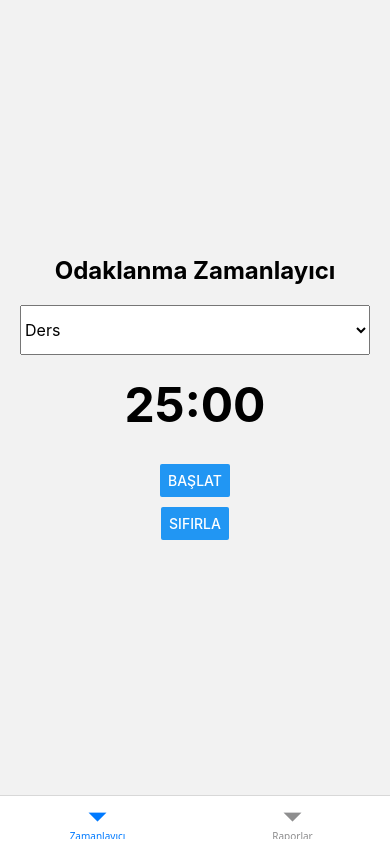
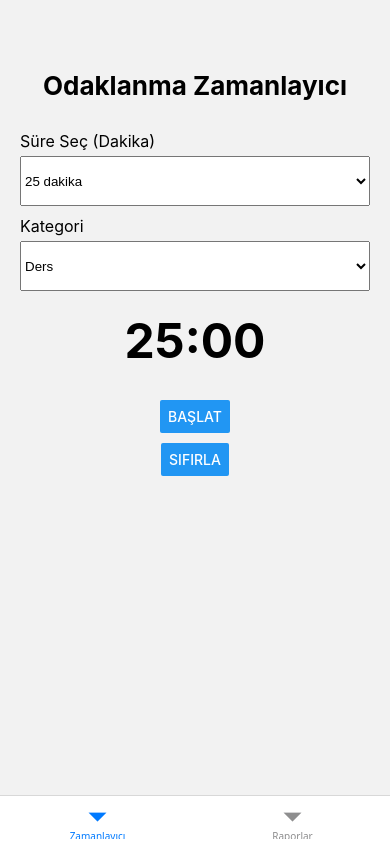
Before and after one commit to sllayy/Mobil-dev-Repo, a React Native app: screen / in a window 390 px wide. Built offline with nearby package versions, Linux system fonts and the light colour scheme.

Commit message:
Add adjustable duration picker to HomeScreen (React Native)

```diff
--- a/src/screens/HomeScreen.js
+++ b/src/screens/HomeScreen.js
@@ -1,16 +1,32 @@
+import { Picker } from '@react-native-picker/picker';
 import { useState } from 'react';
-import { Picker, StyleSheet, Text, View } from 'react-native';
+import { StyleSheet, Text, View } from 'react-native';
 import Timer from '../components/Timer';
 
 export default function HomeScreen() {
   const [category, setCategory] = useState('Ders');
-  const [duration, setDuration] = useState(25 * 60); // 25 dakika
+  const [duration, setDuration] = useState(25 * 60); // saniye cinsinden
 
   return (
     <View style={styles.container}>
       <Text style={styles.title}>Odaklanma Zamanlayıcı</Text>
 
-      {/* Kategori seçimi */}
+      {/* SÜRE SEÇİCİ */}
+      <Text style={styles.label}>Süre Seç (Dakika)</Text>
+      <Picker
+        selectedValue={duration}
+        onValueChange={(v) => setDuration(v)}
+        style={styles.picker}
+      >
+        <Picker.Item label="5 dakika" value={5 * 60} />
+        <Picker.Item label="15 dakika" value={15 * 60} />
+        <Picker.Item label="25 dakika" value={25 * 60} />
+        <Picker.Item label="45 dakika" value={45 * 60} />
+        <Picker.Item label="60 dakika" value={60 * 60} />
+      </Picker>
+
+      {/* KATEGORİ */}
+      <Text style={styles.label}>Kategori</Text>
       <Picker
         selectedValue={category}
         onValueChange={(v) => setCategory(v)}
@@ -23,13 +39,13 @@ export default function HomeScreen() {
       </Picker>
 
       <Timer duration={duration} category={category} />
-
     </View>
   );
 }
 
 const styles = StyleSheet.create({
-  container: { flex: 1, padding: 20, justifyContent: 'center' },
-  title: { fontSize: 24, fontWeight: 'bold', marginBottom: 20, textAlign: 'center' },
+  container: { flex: 1, padding: 20, marginTop: 50 },
+  title: { fontSize: 26, fontWeight: 'bold', textAlign: 'center', marginBottom: 20 },
+  label: { fontSize: 16, marginTop: 10, marginBottom: 5 },
   picker: { height: 50, width: '100%' },
 });
```
Also changed, not shown: package.json (+5 -4 lines), 1 other file (tests, documents, lock files or other folders).
